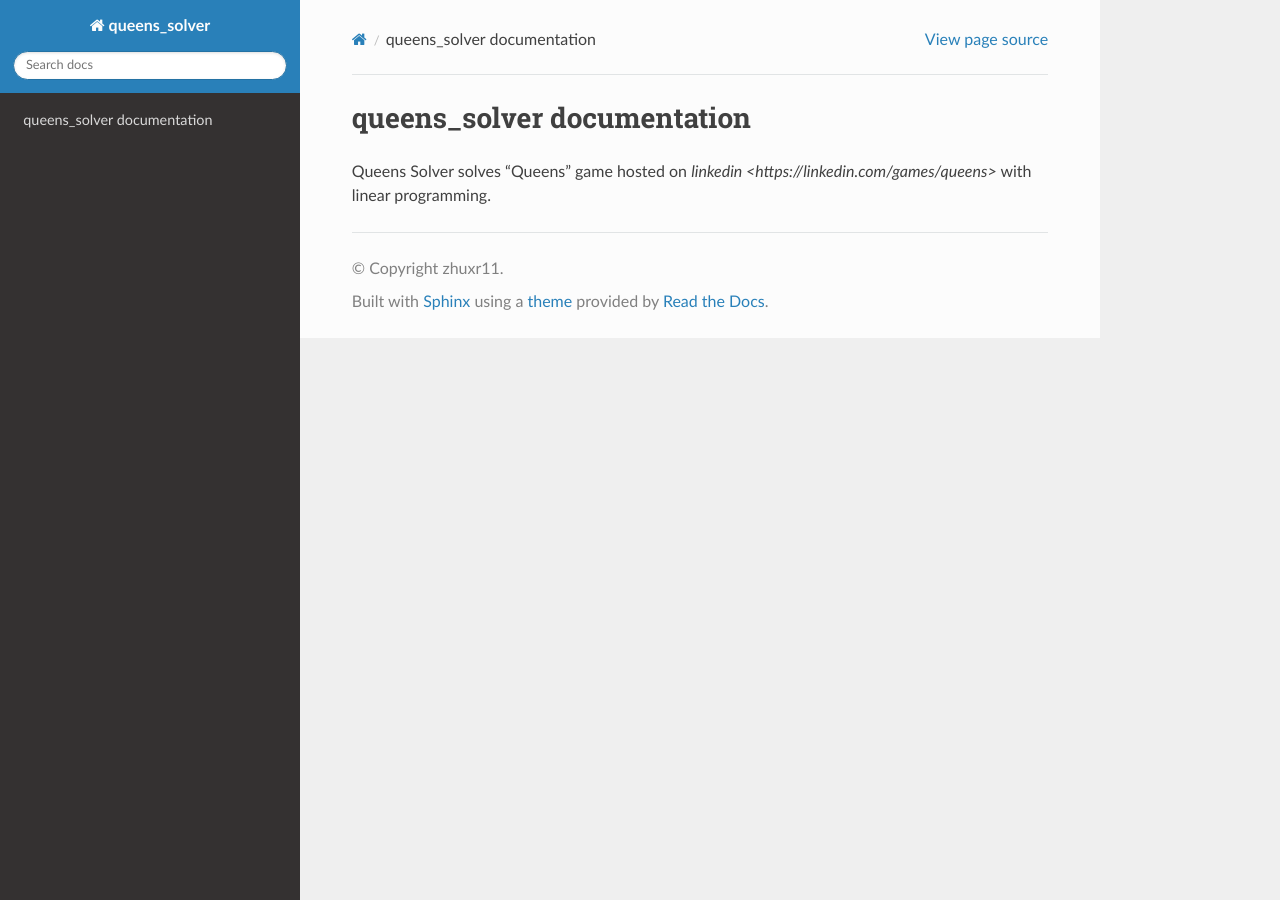
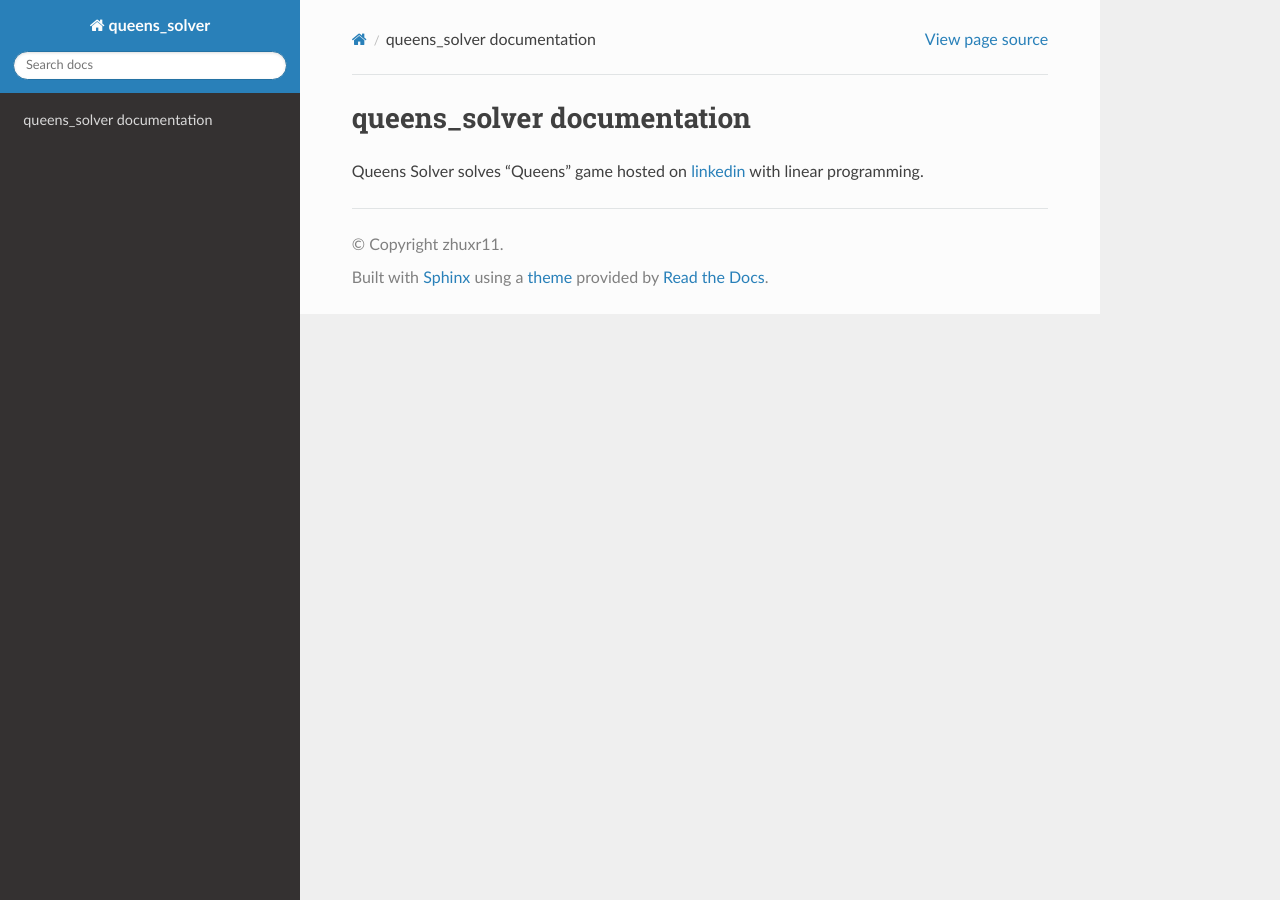
Before and after one commit to zhuxr11/queens_solver, a Sphinx documentation site: the page built from docs/index.rst, in a window 1280 px wide. Built offline with Sphinx 7.4.7 and the Read the Docs theme 3.1.0, drawn with Linux system fonts in a browser that asks for light colours.

Commit message:
docs(docs): fix errors and warnings from "sphinx-multiversion".

```diff
--- a/docs/index.rst
+++ b/docs/index.rst
@@ -6,8 +6,8 @@
 queens_solver documentation
 ===========================
 
-Queens Solver solves "Queens" game hosted on `linkedin <https://linkedin.com/games/queens>`
-with linear programming.
+Queens Solver solves "Queens" game hosted on
+`linkedin <https://linkedin.com/games/queens>`_ with linear programming.
 
 
 .. toctree::
```
